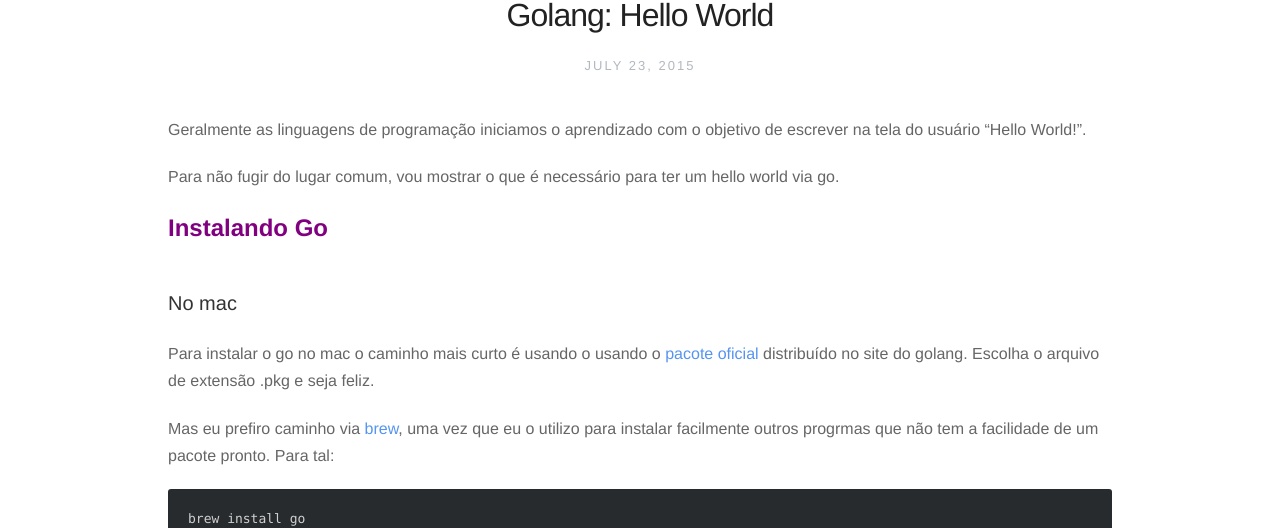
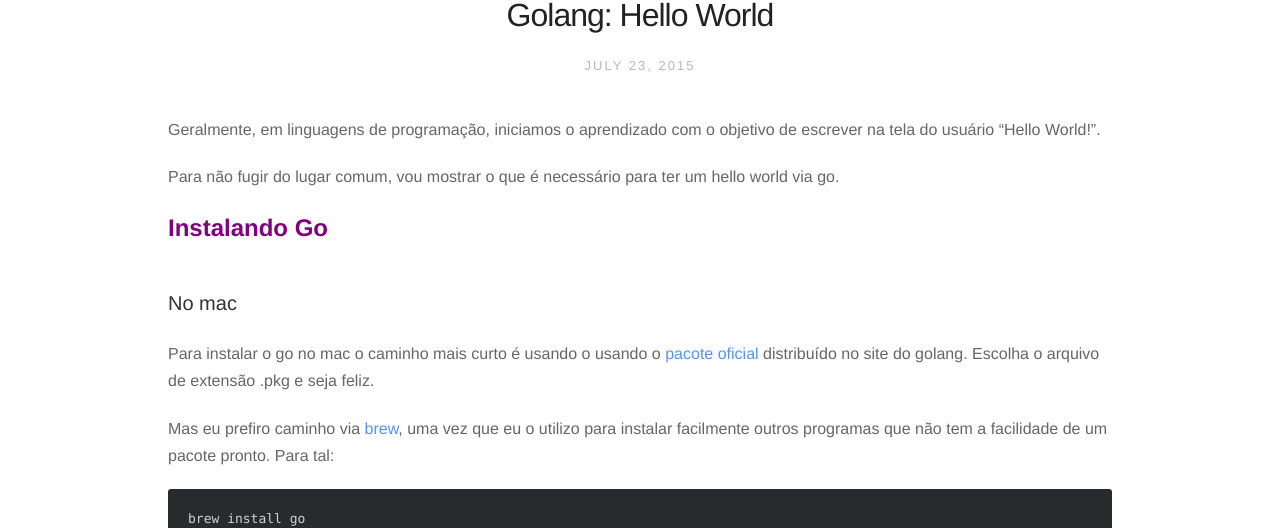
Before and after one commit to romulojales/romulojales.github.io, a Jekyll site: the page built from _posts/2015-07-23-golang-hello-world.markdown, in a window 1280 px wide and 900 px high. Shown: the part 115-643 px from the top of the window. Built offline with Jekyll 4.4.1, drawn with Linux system fonts in a browser that asks for light colours; nearby versions of some CDN libraries; Markdown is read by kramdown in place of the engine named in the settings; comment, search, counter and statistics services are not loaded.

Commit message:
corrigindo typo

```diff
--- a/_posts/2015-07-23-golang-hello-world.markdown
+++ b/_posts/2015-07-23-golang-hello-world.markdown
@@ -5,7 +5,7 @@ description: "hello world do golang"
 comments: true
 ---
 
-Geralmente as linguagens de programação iniciamos o aprendizado com o objetivo de escrever na tela do usuário "Hello World!".
+Geralmente, em linguagens de programação, iniciamos o aprendizado com o objetivo de escrever na tela do usuário "Hello World!".
 
 Para não fugir do lugar comum, vou mostrar o que é necessário para ter um hello world via go.
 
@@ -16,7 +16,7 @@ Para não fugir do lugar comum, vou mostrar o que é necessário para ter um hel
 Para instalar o go no mac o caminho mais curto é usando o usando o [pacote oficial][golang-dl] distribuído no site do golang.
 Escolha o arquivo de extensão .pkg e seja feliz.
 
-Mas eu prefiro caminho via [brew][brew-home], uma vez que eu o utilizo para instalar facilmente outros progrmas que não tem a facilidade
+Mas eu prefiro caminho via [brew][brew-home], uma vez que eu o utilizo para instalar facilmente outros programas que não tem a facilidade
 de um pacote pronto. Para tal:
 
 {% highlight bash %}
```
